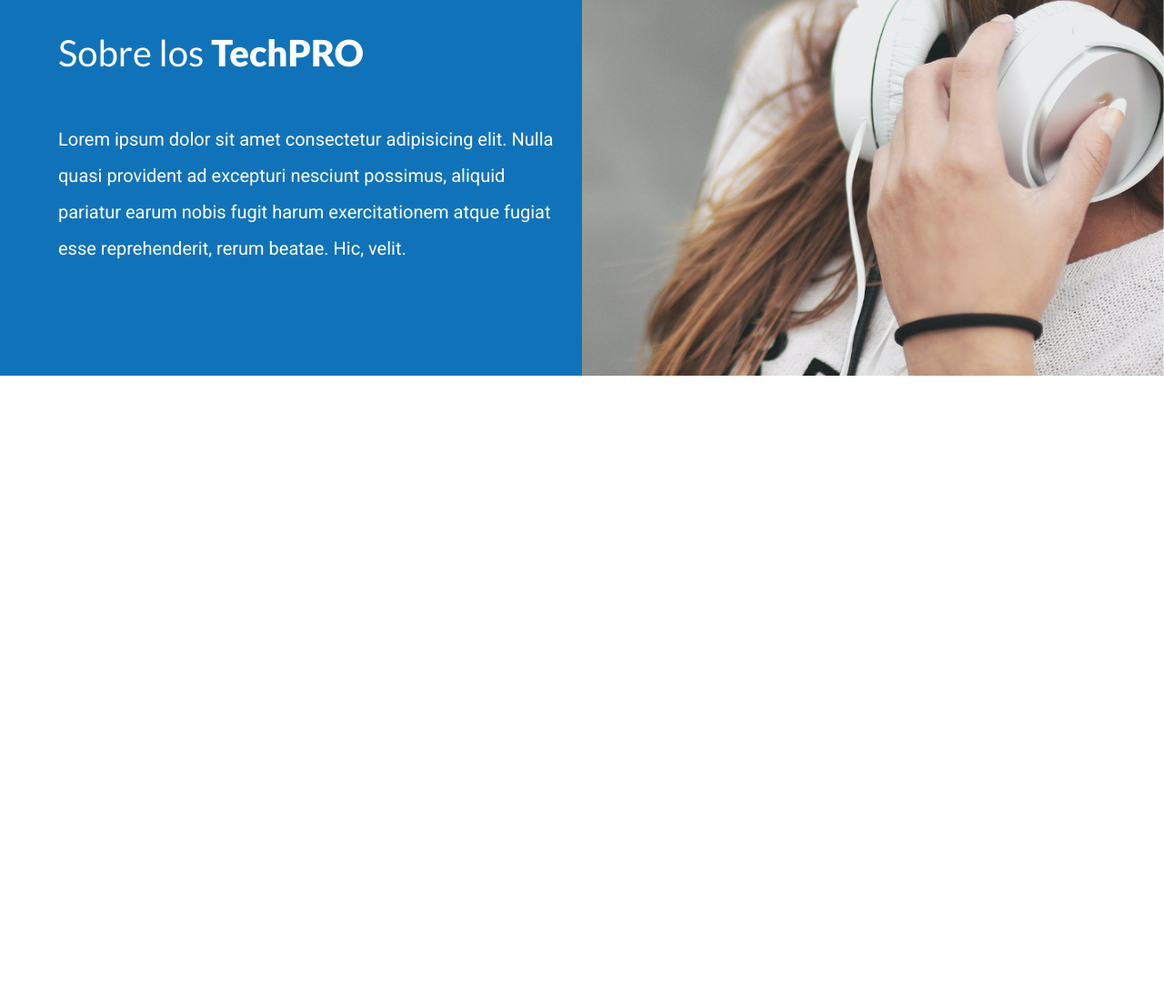
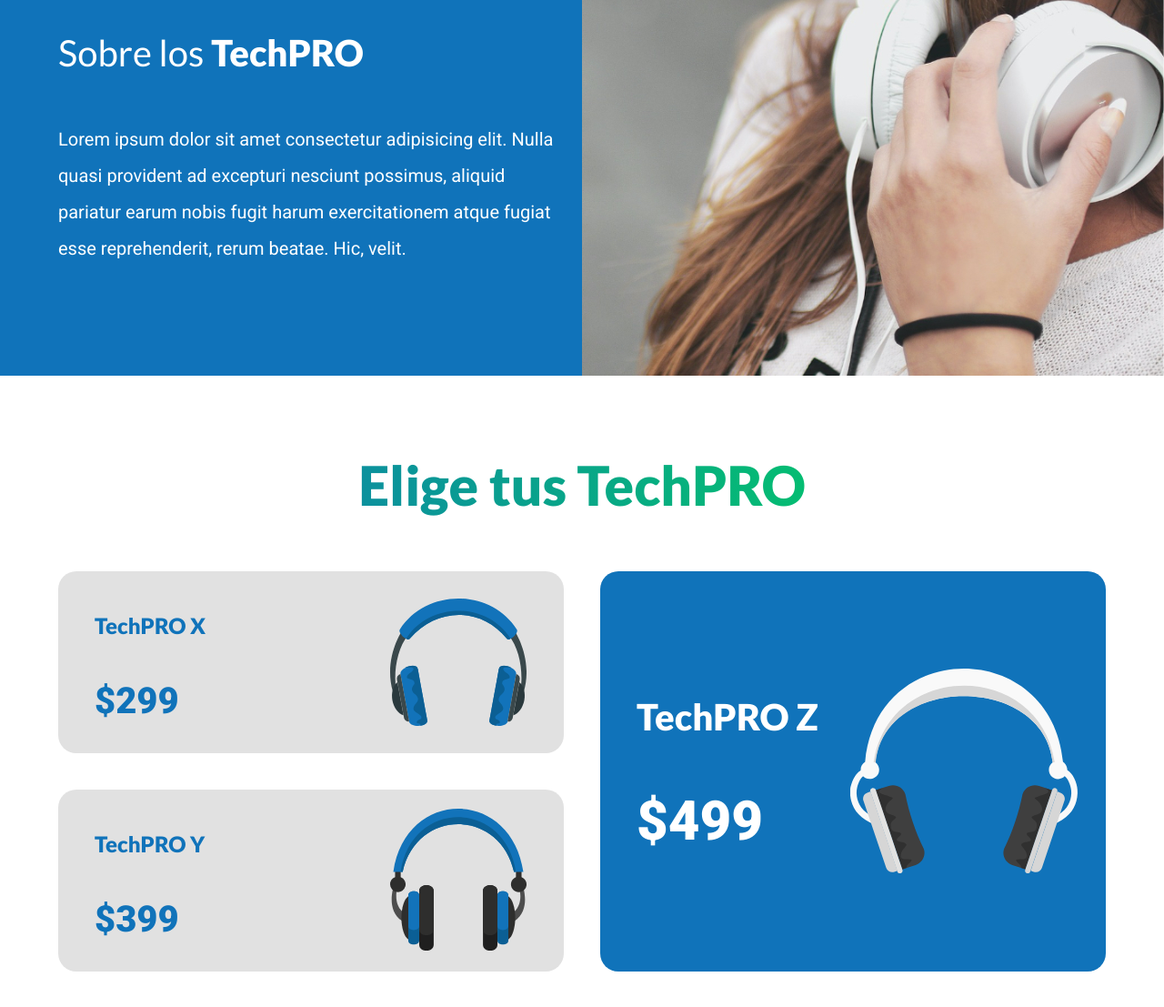
Before and after one commit to jgonzalezmorente/TechPRO, a plain HTML site: page index.html in a window 1280 px wide. Shown: the part 1160-2267 px from the top of the page at 91% size. Before the commit the page ends 1573 px from the top, so only its background shows below. Drawn offline with Linux system fonts and the light colour scheme.

Commit message:
Sección principal finalizada

```diff
--- a/css/styles.css
+++ b/css/styles.css
@@ -236,3 +236,113 @@ img {
     font-size: 2rem;
     line-height: 2;
 }
+
+/* -------------------- MODELOS -------------------- */
+.modelos {
+    padding: var( --separacion ) 0;
+}
+
+.header-modelos {
+    font-size: 6rem;
+    margin-bottom: var( --separacion );
+}
+
+.listado-modelos {
+    display: flex;
+    flex-direction: column-reverse;
+    /* gap: 2rem; */
+}
+
+.modelo {
+    margin-bottom: 2rem;
+}
+
+@media (min-width: 992px) {
+    .modelo {
+        margin-bottom: 0;
+    }
+
+}
+
+.modelo:first-of-type {
+    margin-bottom: 0;
+}
+
+@media (min-width: 992px) {
+    .listado-modelos {
+        display: grid;
+        grid-template-columns: repeat( 2, 1fr );
+        grid-template-rows: repeat( 2, 20rem );
+        gap: 4rem;
+    }
+}
+
+.modelo {
+    background-color: var( --grisClaro );
+    padding-left: 4rem;
+    color: var( --primario );
+    border-radius: 2rem;
+    min-height: 20rem;
+    background-repeat: no-repeat;
+    background-position: 90% center;
+    background-size: 10rem;
+    display: flex;
+    flex-direction: column;
+    justify-content: center;
+    transition-property: transform background-size;
+    transition-duration: .3s;
+}
+
+.modelo:hover {
+    transform: scale(1.1);
+}
+
+/* @media (min-width: 992px) {
+    .modelo:hover {
+        background-size: 30rem;
+    }
+} */
+
+.modelo h3 {
+    font-size: 2.4rem;
+}
+
+.modelo .precio {
+    font-size: 4rem;
+    font-weight: 900;
+    line-height: 0;
+}
+
+.modelo-x {
+    background-image: url(../img/modelo-x.svg);
+}
+
+.modelo-y {
+    background-image: url(../img/modelo-y.svg);
+}
+
+.modelo-z {
+    background-image: url(../img/modelo-z.svg);
+    background-color: var( --primario );
+    color: var( --blanco );
+}
+
+@media (min-width: 992px) {
+    .modelo {
+        background-size: 15rem;
+    }
+
+    .modelo-z {
+        grid-column: 2 / 3;
+        grid-row: 1 / 3;
+        background-size: 25rem;
+    }
+
+    .modelo-z h3 {
+        font-size: 4rem;
+    }
+}
+
+.modelo-z .precio {
+    font-size: 6rem;
+}
--- a/index.html
+++ b/index.html
@@ -76,5 +76,27 @@
         </div>
     </section>
 
+    <main class="contenedor modelos">
+        <h2 class="text-center degradado-verde header-modelos">Elige tus TechPRO</h2>
+        <div class="listado-modelos">
+            <div class="modelo modelo-x">
+                <h3>TechPRO X</h3>
+                <p class="precio">$299</p>
+            </div>
+
+            <div class="modelo modelo-y">
+                <h3>TechPRO Y</h3>
+                <p class="precio">$399</p>
+            </div>
+
+            <div class="modelo modelo-z">
+                <h3>TechPRO Z</h3>
+                <p class="precio">$499</p>
+            </div>
+
+
+        </div>
+    </main>
+
 </body>
 </html>
```
